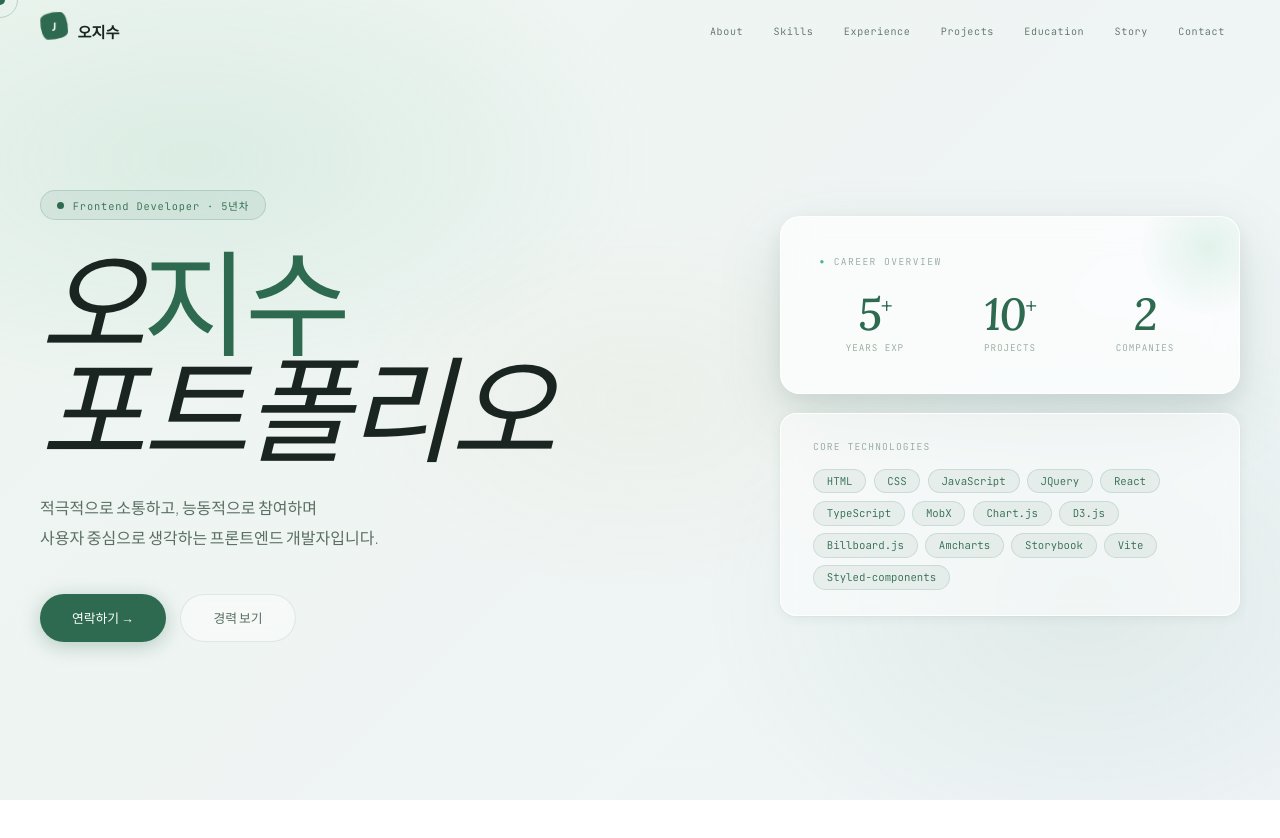
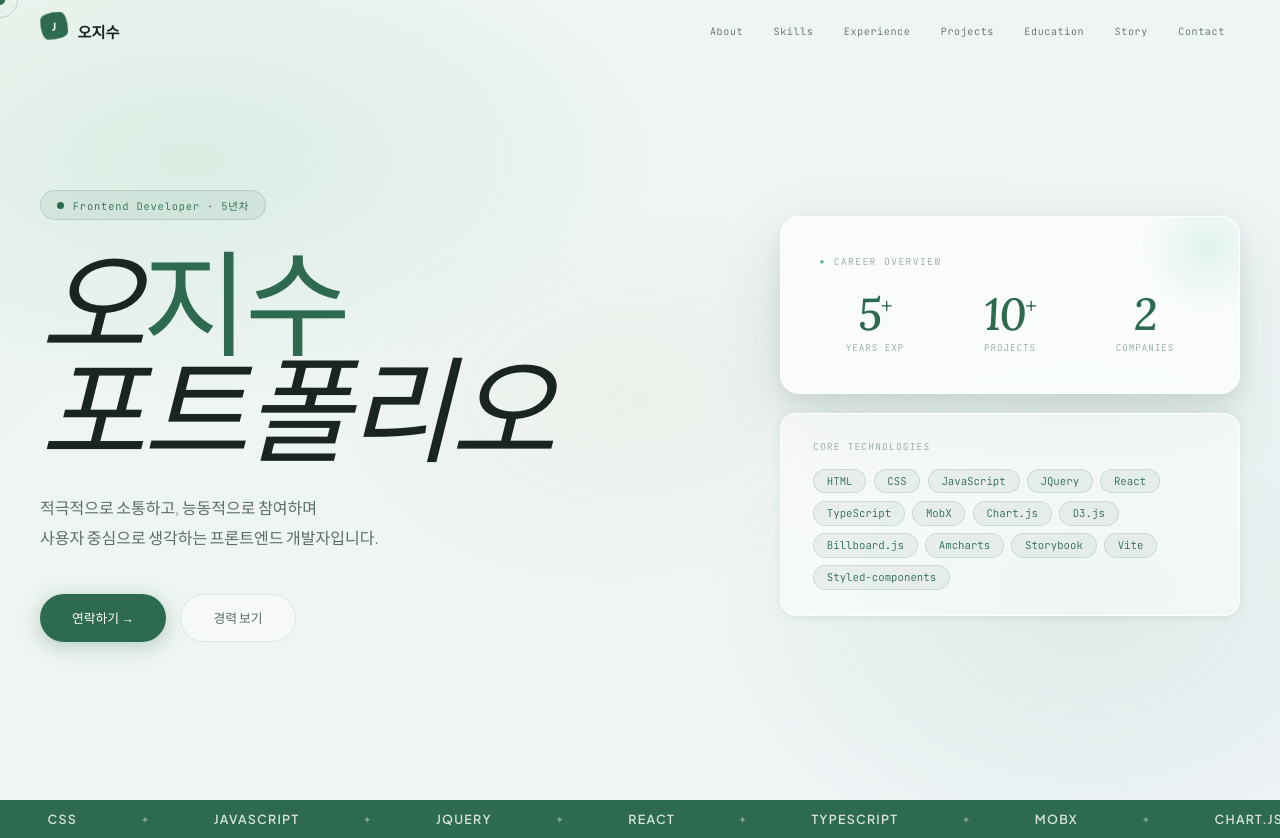
Before and after one commit to jaeny622/jaeny622.github.io, a React (Vite) app: page / in a window 1280 px wide. Before the commit the page ends 800 px from the top, so only its background shows below. Built offline with nearby package versions, Linux system fonts and the light colour scheme.

Commit message:
Add Marquee component to App
- 누락 부분 추가

```diff
--- a/src/App.tsx
+++ b/src/App.tsx
@@ -2,6 +2,7 @@ import Cursor    from '@/components/layout/Cursor'
 import Navbar    from '@/components/layout/Navbar'
 
 import Intro       from '@/components/sections/Intro'
+import Marquee       from '@/components/sections/Marquee'
 
 export default function App() {
   return (
@@ -10,6 +11,7 @@ export default function App() {
       <Navbar />
       <main>
         <Intro />
+        <Marquee />
       </main>
     </>
   )
```
